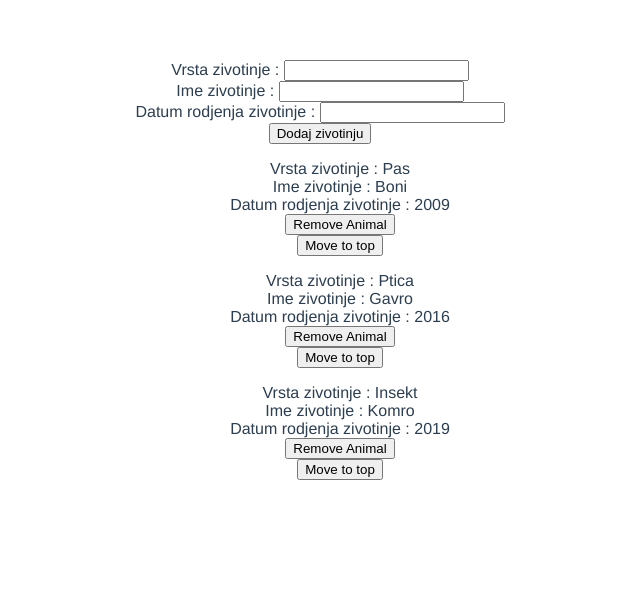
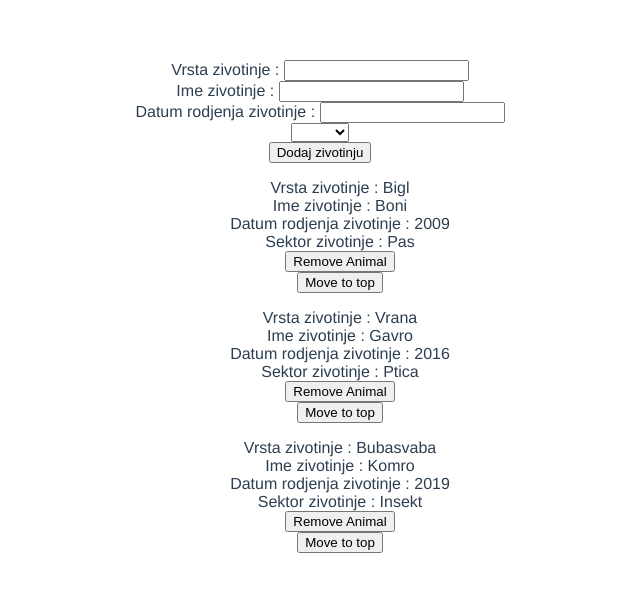
Before and after one commit to goran-jovicic/zoo-home-zadatak, a Vue app: page / in a window 1280 px wide. Shown: the top 592 px of the page, without its empty margins (320-960 px from the left). Built offline with nearby package versions, Linux system fonts and the light colour scheme.

Commit message:
zadatak 6

```diff
--- a/src/components/AnimalList.vue
+++ b/src/components/AnimalList.vue
@@ -13,6 +13,13 @@
             <label for="datum_rodjenja">Datum rodjenja zivotinje : </label>
             <input id="datum_rodjenja" v-model="newAnimal.datum_rodjenja" type="text" />
           </div>
+          <div>
+            <select v-model="newAnimal.sector">
+              <option v-for="(sector,index) in sectors" :key="index">
+                {{ sector }}
+              </option>
+            </select>
+          </div>
           <button type="submit">Dodaj zivotinju</button>
         </form>
       <ul>
@@ -22,6 +29,8 @@
           Ime zivotinje : {{ animal.ime }}
           <br>
           Datum rodjenja zivotinje : {{ animal.datum_rodjenja ? animal.datum_rodjenja : 'Nepoznat' }}
+          <br>
+          Sektor zivotinje : {{ animal.sectors }}
           <br>
           <button @click="removeAnimal(index)">Remove Animal</button>
           <br>
@@ -38,9 +47,13 @@ export default {
       newAnimal : this.getDefault(),
 
       animals : [
-        { vrsta : 'Pas', ime : 'Boni', datum_rodjenja : '2009' },
-        { vrsta : 'Ptica', ime : 'Gavro', datum_rodjenja : '2016' },
-        { vrsta : 'Insekt', ime : 'Komro', datum_rodjenja : '2019' }
+        { vrsta : 'Bigl', ime : 'Boni', datum_rodjenja : '2009' , sectors: 'Pas' },
+        { vrsta : 'Vrana', ime : 'Gavro', datum_rodjenja : '2016', sectors: 'Ptica' },
+        { vrsta : 'Bubasvaba', ime : 'Komro', datum_rodjenja : '2019', sectors: 'Insekt' }
+      ],
+
+      sectors : [
+        'Pas', 'Ptica', 'Insekt'
       ]
     }
   },
@@ -66,6 +79,7 @@ export default {
         vrsta: '',
         ime: '',
         datum_rodjenja: '',
+        sectors : ''
       }
     }
   }
```
